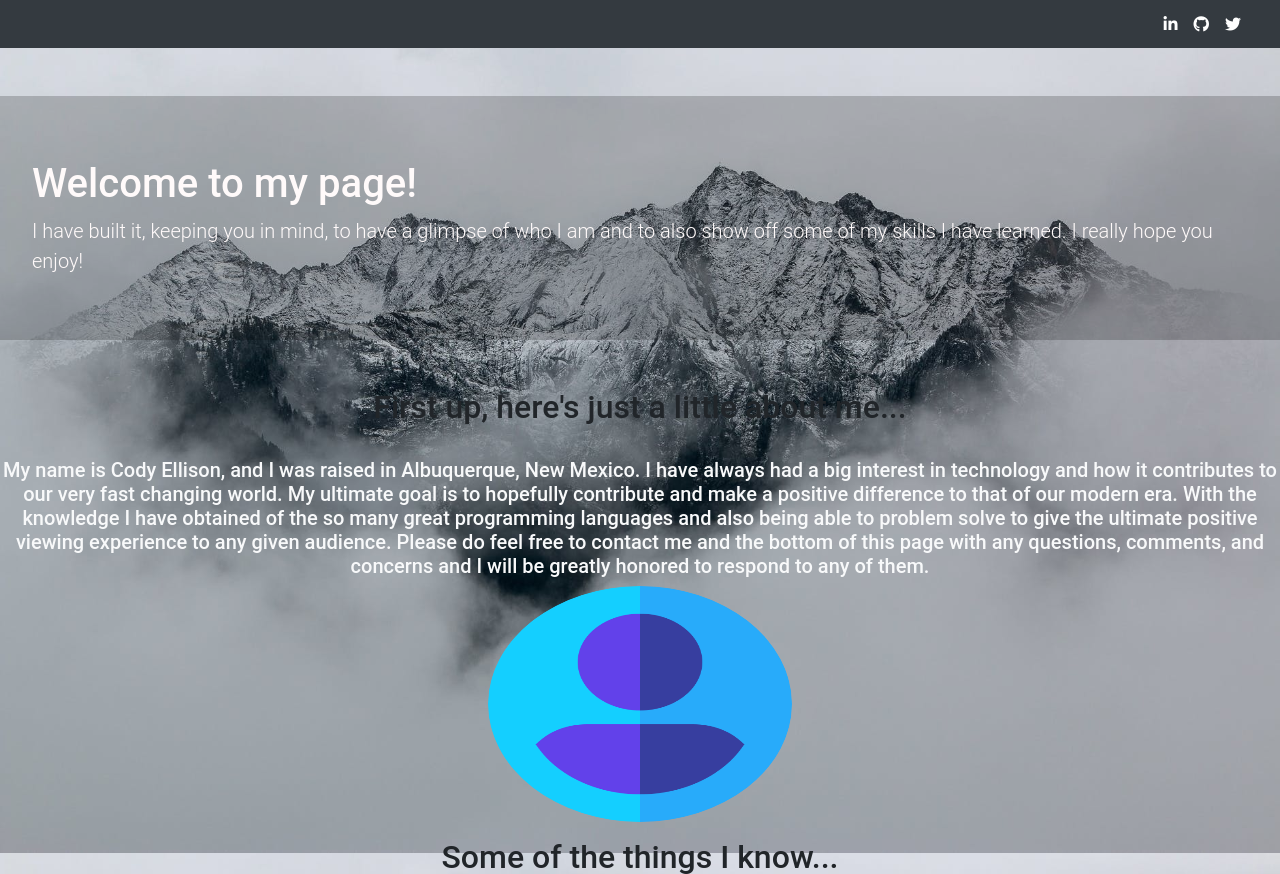
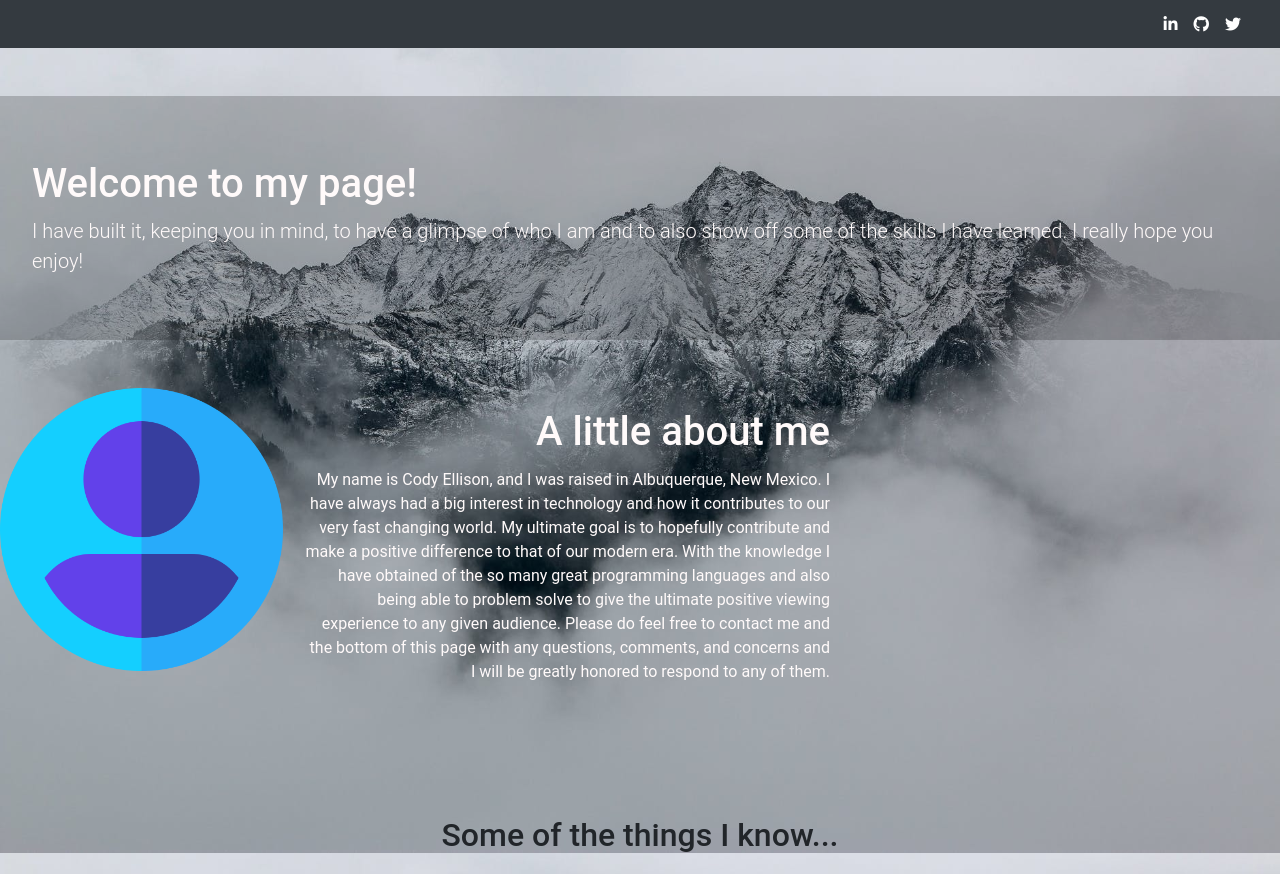
Before and after one commit to ellisoncody24/web-portfolio, a plain HTML site: page public_html/index.html in a window 1280 px wide. Shown: the top 874 px of the page. Drawn offline with nearby package versions, Linux system fonts and the light colour scheme; some packages are replaced by stand-ins of ours; a script that the page names is missing.

Commit message:
fixed about me section, good rebase point

```diff
--- a/public_html/css/style.css
+++ b/public_html/css/style.css
@@ -17,18 +17,16 @@
     border-radius: 0;
     color: snow;
 }
-.centered {
-    position: absolute;
-    top: 50%;
-    left: 50%;
-    transform: translate(-50%, -50%);
+
+
+
+/*.aboutSection*/
+
+.aboutSection{
+    border-radius: 0;
+    color: snow;
 }
 
-/*.about {*/
-
-/*    background-color: rgb(158,161,168);*/
-
-/*}*/
 
 
 
--- a/public_html/index.html
+++ b/public_html/index.html
@@ -40,56 +40,63 @@
 </nav>
 
 <!-- - Welcome Section-->
-<!--<div class="border-dark">-->
-<!--  <img src="documentation/images/pexels-photo-691668.jpeg" class="card-img" alt="...">-->
-<!--  <div class="mb-3 card-text">-->
-<!--  <div class="card-text centered">-->
-<!--    <h1 class="text-dark"><strong>Welcome To My Page!</strong></h1>-->
-<!--    <br>-->
-<!--    <br>-->
-<!--    <br>-->
-<!--    <h4 class="welcomeText">Thanks for stopping by to see my page. I have built it, keeping you in mind, to have a glimpse of who I am and to also show off some of my skills I have learned. I really hope you enjoy!</h4>-->
-<!--  </div>-->
-<!--  </div>-->
-<!--</div>-->
 
-<!--<div class="card bg-dark text-white">-->
-<!--  <img src="documentation/images/pexels-photo-691668.jpeg" class="card-img" alt="...">-->
-<!--  <div class="card-img-overlay">-->
-<!--    <h5 class="card-title text-white centered">Welcome to my page! Thanks for stopping by to see my page. I have built it, keeping you in mind, to have a glimpse of who I am and to also show off some of my skills I have learned. I really hope you enjoy!</h5>-->
-<!--  </div>-->
-<!--</div>-->
 <div class="welcomeSection">
 <div class="jumbotron bg-transparent text-left my-5">
   <h1>Welcome to my page!</h1>
-  <p class="lead mb-0">I have built it, keeping you in mind, to have a glimpse of who I am and to also show off some of my skills I have learned. I really hope you enjoy!</p>
+  <p class="lead mb-0">I have built it, keeping you in mind, to have a glimpse of who I am and to also show off some of the skills I have learned. I really hope you enjoy!</p>
 </div>
 </div>
 
 
 
-<!--- About Me -->
-<div class="about">
-  <div class="mb-3">
-    <h2 class="text-center">First up, here's just a little about me...</h2>
-    <br>
-    <h5 class="text-center text-light">My name is Cody Ellison, and I was raised in Albuquerque, New Mexico.
-      I have always had a big interest in technology and how it contributes to our very fast changing world.
-      My ultimate goal is to hopefully contribute and make a positive difference to that of our modern era.
-      With the knowledge I have obtained of the so many great programming languages and also being able to problem
-      solve to give the ultimate positive viewing experience to any given audience. Please do feel free to contact me and the bottom
-      of this page with any questions, comments, and concerns and I will be greatly honored to respond to any of them.
-    </h5>
-    <img src="documentation/images/person.png" class="rounded-circle mx-auto d-block" alt="" width="304" height="236">
+<!-- - About Me -->
+<!--<div class="about">-->
+<!--  <div class="mb-3">-->
+<!--    <h2 class="text-center">First up, here's just a little about me...</h2>-->
+<!--    <br>-->
+<!--    <h5 class="text-center text-light">My name is Cody Ellison, and I was raised in Albuquerque, New Mexico.-->
+<!--      I have always had a big interest in technology and how it contributes to our very fast changing world.-->
+<!--      My ultimate goal is to hopefully contribute and make a positive difference to that of our modern era.-->
+<!--      With the knowledge I have obtained of the so many great programming languages and also being able to problem-->
+<!--      solve to give the ultimate positive viewing experience to any given audience. Please do feel free to contact me and the bottom-->
+<!--      of this page with any questions, comments, and concerns and I will be greatly honored to respond to any of them.-->
+<!--    </h5>-->
+<!--    <img src="documentation/images/person.png" class="rounded-circle mx-auto d-block" alt="" width="304" height="236">-->
+<!--  </div>-->
+<!--</div>-->
+
+<div class="aboutSection my-5">
+<!--<div class="jumbotron bg-transparent text-center my-5">-->
+<div class="mb-3" style="max-width: 850px;">
+  <div class="row no-gutters">
+    <div class="col-md-4">
+      <img src="documentation/images/person.png" class="card-img" alt="...">
+    </div>
+    <div class="col-md-8">
+      <div class="card-body">
+        <h1 class="card-title text-right">A little about me</h1>
+        <p class="card-text text-right">My name is Cody Ellison, and I was raised in Albuquerque, New Mexico.
+          I have always had a big interest in technology and how it contributes to our very fast changing world.
+          My ultimate goal is to hopefully contribute and make a positive difference to that of our modern era.
+          With the knowledge I have obtained of the so many great programming languages and also being able to problem
+          solve to give the ultimate positive viewing experience to any given audience. Please do feel free to contact me and the bottom
+          of this page with any questions, comments, and concerns and I will be greatly honored to respond to any of them.</p>
+      </div>
+    </div>
   </div>
 </div>
+</div>
+<!--</div>-->
+
+
+
 
 
 <!--- Skills Section -->
 
-<div class="portfolio">
+<div class="portfolio jumbotron bg-transparent text-left my-5">
   <h2 class="text-center">Some of the things I know...</h2>
-
   <div class="card-body text-light">
     <div class="row text-center padding">
       <div class="col-xs-12 col-sm-6 col-md-4">
@@ -117,7 +124,6 @@
         <h2>React</h2>
         <p>Knowledge of React</p>
       </div>
-
     </div>
   </div>
 </div>
```
